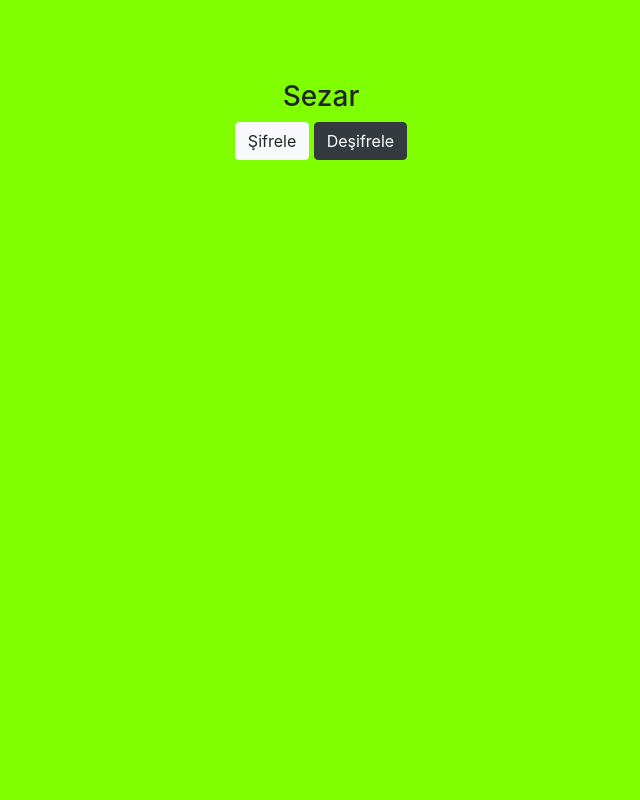
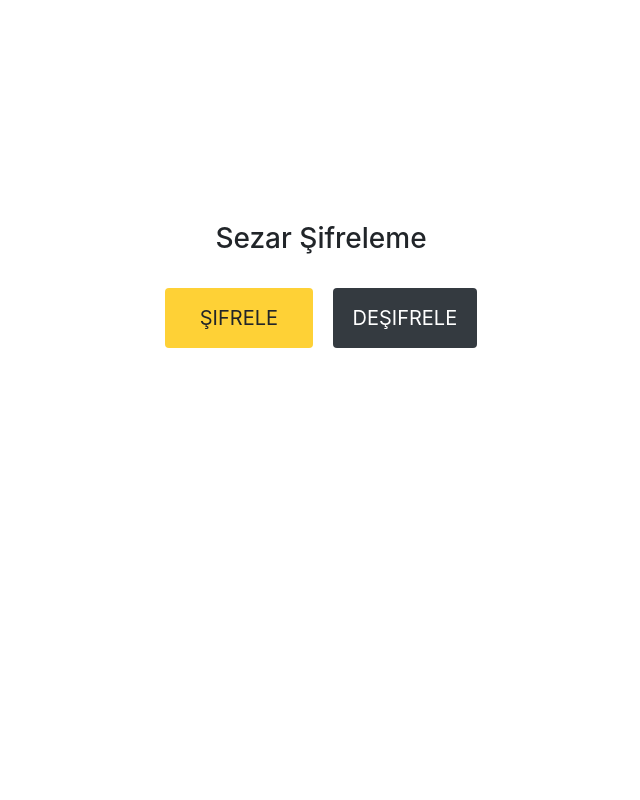
Before and after one commit to ensarkarabudak/Caesar-Cipher, a Flask app: page / in a window 1280 px wide. Shown: the whole page, without its empty margins (319-959 px from the left). Run offline with Flask 2, Linux system fonts and the light colour scheme; some libraries are stand-ins or nearby versions.

Commit message:
Site Tamamlandı

```diff
--- a/a.py
+++ /dev/null
@@ -1,3 +0,0 @@
-a='ensar'
-for i in a:
-    print(i)
--- a/main.py
+++ b/main.py
@@ -65,10 +65,14 @@ def desifrele():
         if request.method == 'POST':
             sifreli_metin = request.form['message']
             anahtar = request.form['anahtar']
-            cozulmus_metin=''
             for i in sifreli_metin:
                     cozulmus_metin += cozlan(i,int(anahtar))
         return render_template('desifre.html',  cozulmus_metin=cozulmus_metin)
 
 if __name__ == "__main__":
     app.run()
+
+"""
+ENSAR KARABUDAK - github.com/ensarkarabudak
+
+"""
--- /dev/null
+++ b/static/css/A.css
@@ -0,0 +1,23 @@
+html,body{
+  height: 100%;
+}
+
+h3{
+  margin-top: 20%;
+}
+.buton-light{
+  font-size: 20px;
+  padding: 15px 35px;
+  background-color: #fed136;
+  border-style: none;
+  text-transform: uppercase;
+  margin-right: 15px;
+}
+.buton-dark{
+  font-size: 20px;
+  padding: 15px 20px;
+  border-style: none;
+  text-transform: uppercase;
+}
+
+/* ENSAR KARABUDAK - github.com/ensarkarabudak */
--- a/static/css/aa.css
+++ /dev/null
@@ -1,8 +0,0 @@
-html,body{
-  height: 100%;
-  background-color: chartreuse;
-}
-
-h3{
-  margin-top: 80px;
-}
--- a/templates/index.html
+++ b/templates/index.html
@@ -6,7 +6,7 @@
     <meta http-equiv="X-UA-Compatible" content="ie=edge">
     <title>Ana Sayfa</title>
     <link rel="stylesheet" href="https://stackpath.bootstrapcdn.com/bootstrap/4.3.1/css/bootstrap.min.css" integrity="sha384-ggOyR0iXCbMQv3Xipma34MD+dH/1fQ784/j6cY/iJTQUOhcWr7x9JvoRxT2MZw1T" crossorigin="anonymous">
-    <link rel="stylesheet" href="{{ url_for('static', filename='css/aa.css') }}">
+    <link rel="stylesheet" href="{{ url_for('static', filename='css/A.css') }}">
 </head>
 <body>
     <section id="section">
@@ -14,11 +14,12 @@
             <div class="row">
                 <div class="col-sm">
                     <div class="text-center">
-                        <h3> Sezar </h3>
+                        <h3> Sezar Şifreleme</h3>
+                        <br>
                     </div>
                     <div class="text-center">
-                            <a class="btn btn-light" href="{{ url_for('sifrele') }}" role="button"> Şifrele</a>
-                            <a class="btn btn-dark" href="{{ url_for('desifrele') }}" role="button"> Deşifrele</a>
+                            <a class="btn btn-light buton-light" href="{{ url_for('sifrele') }}" role="button"> Şifrele</a>
+                            <a class="btn btn-dark buton-dark" href="{{ url_for('desifrele') }}" role="button"> Deşifrele</a>
                     </div>
                 </div>
             </div>
@@ -31,3 +32,4 @@
    <script src="https://cdnjs.cloudflare.com/ajax/libs/popper.js/1.14.7/umd/popper.min.js" integrity="sha384-UO2eT0CpHqdSJQ6hJty5KVphtPhzWj9WO1clHTMGa3JDZwrnQq4sF86dIHNDz0W1" crossorigin="anonymous"></script>
 </body>
 </html>
+<!-- ENSAR KARABUDAK - github.com/ensarkarabudak */-->
```
Also changed, not shown: templates/desifre.html (+14 -7 lines), templates/sifrele.html (+14 -7 lines), Sezar Şifreleme(Terminal)/dosya.py (renamed from dosya.py), Sezar Şifreleme(Terminal)/sifrele.txt (renamed from sifrele.txt), Sezar Şifreleme(Terminal)/sifreli_dosya.txt (added).
